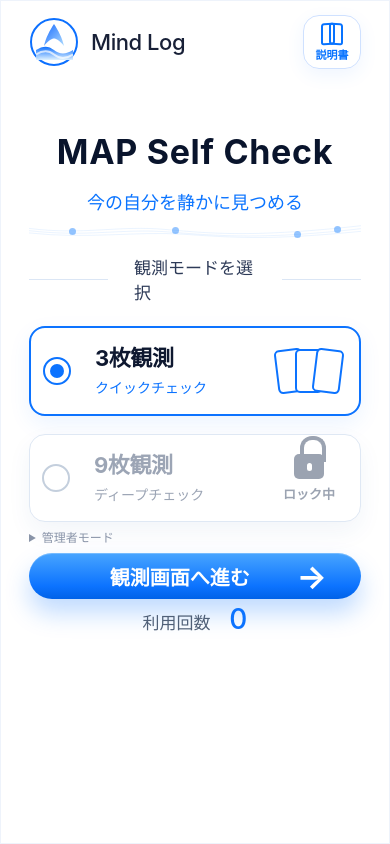
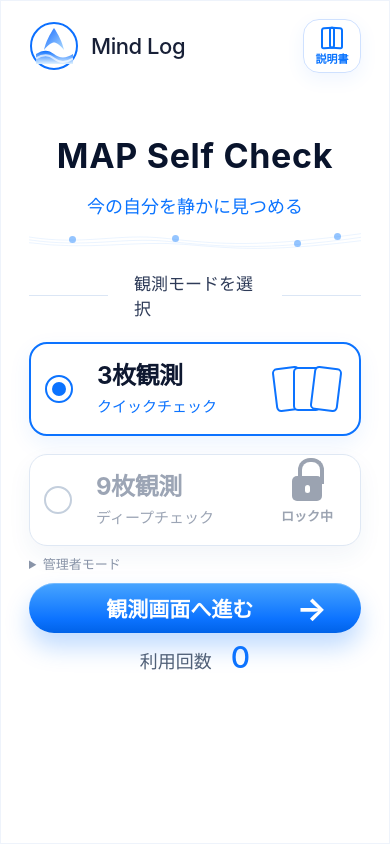
Before and after one commit to mindlog-log/map-self-check-v2, a React (Vite) app: page / in a window 390 px wide. Built offline with nearby package versions, Linux system fonts and the light colour scheme.

Commit message:
Update App.css

```diff
--- a/src/App.css
+++ b/src/App.css
@@ -1672,89 +1672,3 @@ button, input { font: inherit; }
     padding-bottom: 32px !important;
   }
 }
-/* ===== TOPページだけ最終微調整：スマホで1画面に近づける ===== */
-
-@media (max-width: 760px) {
-  .home-panel {
-    padding-top: 14px !important;
-    padding-bottom: 18px !important;
-  }
-
-  .home-panel .header-row {
-    margin-bottom: 10px !important;
-  }
-
-  .home-panel .hero {
-    margin-top: 12px !important;
-    margin-bottom: 10px !important;
-  }
-
-  .home-panel .hero h1 {
-    font-size: 31px !important;
-    line-height: 1.05 !important;
-    margin-bottom: 8px !important;
-  }
-
-  .home-panel .hero p {
-    font-size: 15px !important;
-    line-height: 1.25 !important;
-  }
-
-  .home-panel .energy-wave {
-    height: 24px !important;
-    margin: 4px 0 12px !important;
-  }
-
-  .home-panel .section-title,
-  .home-panel .mode-title {
-    margin: 6px 0 8px !important;
-    font-size: 18px !important;
-    line-height: 1.15 !important;
-  }
-
-  .home-panel .mode-section,
-  .home-panel .selection-block {
-    margin: 6px 0 8px !important;
-  }
-
-  .home-panel .mode-card,
-  .home-panel .option-card {
-    min-height: 66px !important;
-    padding: 8px 12px !important;
-    border-radius: 16px !important;
-  }
-
-  .home-panel .mode-card strong,
-  .home-panel .option-card strong {
-    font-size: 22px !important;
-    line-height: 1.05 !important;
-  }
-
-  .home-panel .mode-card small,
-  .home-panel .option-card small {
-    font-size: 14px !important;
-    line-height: 1.1 !important;
-  }
-
-  .home-panel .admin-box {
-    margin: 6px 0 !important;
-    font-size: 12px !important;
-  }
-
-  .home-panel .primary-button {
-    min-height: 46px !important;
-    height: 46px !important;
-    margin: 8px 0 6px !important;
-    font-size: 20px !important;
-  }
-
-  .home-panel .usage {
-    margin-top: 2px !important;
-    font-size: 17px !important;
-    line-height: 1 !important;
-  }
-
-  .home-panel .usage strong {
-    font-size: 28px !important;
-  }
-}
```
